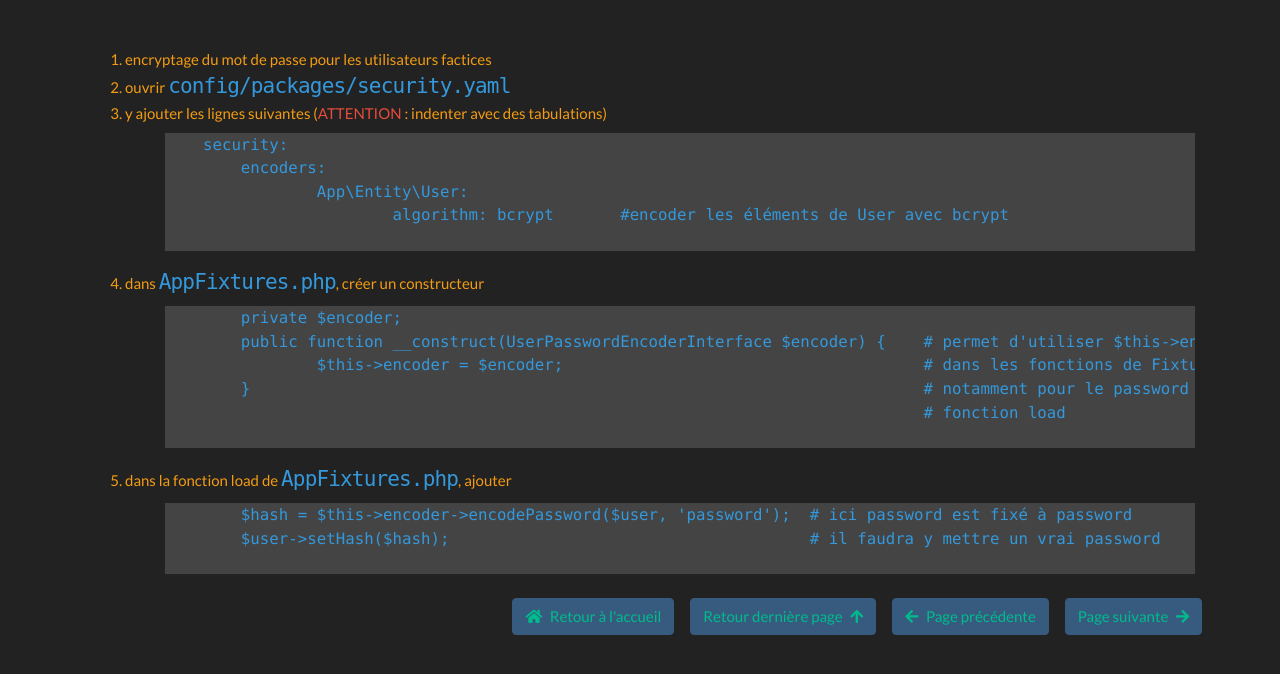
After one commit to ca-pos/symfony, a PHP site: template templates/encryptage-des-mots-de-passe.html.twig in a window 1280 px wide. The commit adds this page. Shown: the top 674 px of the page. Run offline with PHP 8.4, Linux system fonts and the light colour scheme; the template is opened without the code that fills it, so the values that code supplies are empty; some libraries are stand-ins or nearby versions.

Commit message:
Ajout des pages relation entre tables, créer de faux utilisateurs, encryptage du mdp. Activation des boutons page suivante et page précédente

```diff
--- a/css/app.css
+++ b/css/app.css
@@ -34,6 +34,7 @@ ol > li {
   color: #F39C12;
 }
 ol.niv2 > li, ol.niv3 > li {
+  list-style-type: lower-alpha;
   color: white;
 }
 
--- a/index.php
+++ b/index.php
@@ -36,6 +36,9 @@ $pages_h1 = [
     "Validation de formulaire",
     "Unicité d'un élément",
     "Création de la table User",
+    "Relation entre tables",
+    "Créer les faux utilisateurs",
+    "Encryptage des mots de passe",
 ];
 
 $slug = new Slugify();
--- a/scss/app.scss
+++ b/scss/app.scss
@@ -43,6 +43,7 @@ ol {
         color: #F39C12;
     }
     &.niv2>li, &.niv3>li {
+        list-style-type:lower-alpha;
         color: white;
     }
 }
--- a/templates/base.html.twig
+++ b/templates/base.html.twig
@@ -23,6 +23,9 @@
         </div>
 
         {% if  (page != 'accueil') %}
+            {% set np = pages_list [ nextPage( pages_list[page_number], pages_list ) ] %}
+            {% set pp = pages_list [ previousPage( pages_list[page_number], pages_list ) ] %}
+
             <div class="container text-right">
                 <div class="row">
                     <button class="button btn btn-primary m-2 ml-auto">
@@ -32,10 +35,10 @@
                         <a href="javascript:history.back()">Retour dernière page&ensp;<i class="fas fa-arrow-up"></i></a>
                     </button>
                     <button class="button btn btn-primary m-2">
-                        <a href="index.php?p=home"><i class="fas fa-arrow-left"></i>&ensp;Page précédente</a>
+                        <a href="index.php?p={{pp}}"><i class="fas fa-arrow-left"></i>&ensp;Page précédente</a>
                     </button>
                     <button class="button btn btn-primary m-2">
-                        <a href="index.php?p=home">Page suivante&ensp;<i class="fas fa-arrow-right"></i></a>
+                        <a href="index.php?p={{np}}">Page suivante&ensp;<i class="fas fa-arrow-right"></i></a>
                     </button>
                 </div>
         </div>
--- /dev/null
+++ b/templates/encryptage-des-mots-de-passe.html.twig
@@ -0,0 +1,55 @@
+{% extends 'base.html.twig' %}
+
+{% block body %}
+    <ol>
+        <li>encryptage du mot de passe pour les utilisateurs factices</li>
+        <li>
+            ouvrir <span class="tt">config/packages/security.yaml</span>
+        </li>
+        <li> y ajouter les lignes suivantes
+            (<span class="text-danger">ATTENTION</span>&nbsp;: indenter avec des tabulations)
+            <ul>
+                <code class='html p-0 m-0'>
+                    <li class='p-0 m-0'>
+                        <pre>
+    security:
+    	encoders:
+    		App\Entity\User:
+    			algorithm: bcrypt	#encoder les éléments de User avec bcrypt
+                        </pre>
+                    </li>
+                </code>
+            </ul>
+        </li>
+        <li>
+            dans <span class="tt">AppFixtures.php</span>, créer un constructeur
+            <ul>
+                <code class='html p-0 m-0'>
+                    <li class='p-0 m-0'>
+                        <pre>
+	private $encoder;
+	public function __construct(UserPasswordEncoderInterface $encoder) {    # permet d'utiliser $this->encoder
+		$this->encoder = $encoder;                                      # dans les fonctions de Fixtures
+	}                                                                       # notamment pour le password dans la
+                                                                                # fonction load
+                        </pre>
+                    </li>
+                </code>
+            </ul>
+        </li>
+        <li>
+            dans la fonction load de <span class="tt">AppFixtures.php</span>, ajouter
+            <ul>
+                <code class='html p-0 m-0'>
+                    <li class='p-0 m-0'>
+                        <pre>
+	$hash = $this->encoder->encodePassword($user, 'password');  # ici password est fixé à password
+	$user->setHash($hash);                                      # il faudra y mettre un vrai password
+                        </pre>
+                    </li>
+                </code>
+            </ul>
+        </li>
+    </ol>
+
+{% endblock %}
```
Also changed, not shown: AppTwigExtension.php (+24 -0 lines), templates/creer-les-faux-utilisateurs.html.twig (added, +27 -0 lines), templates/relation-entre-tables.html.twig (added, +29 -0 lines), templates/accueil.html.twig (line endings or trailing spaces), 1 other file.
